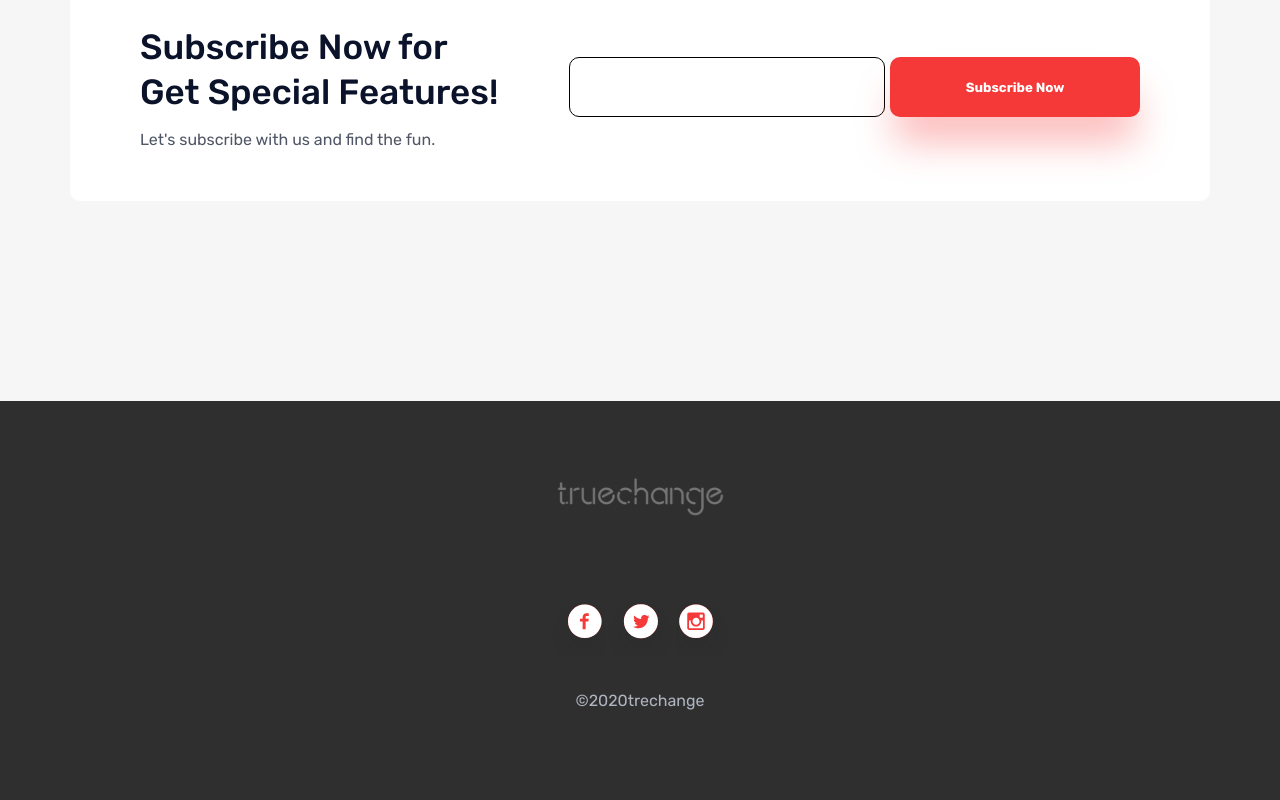
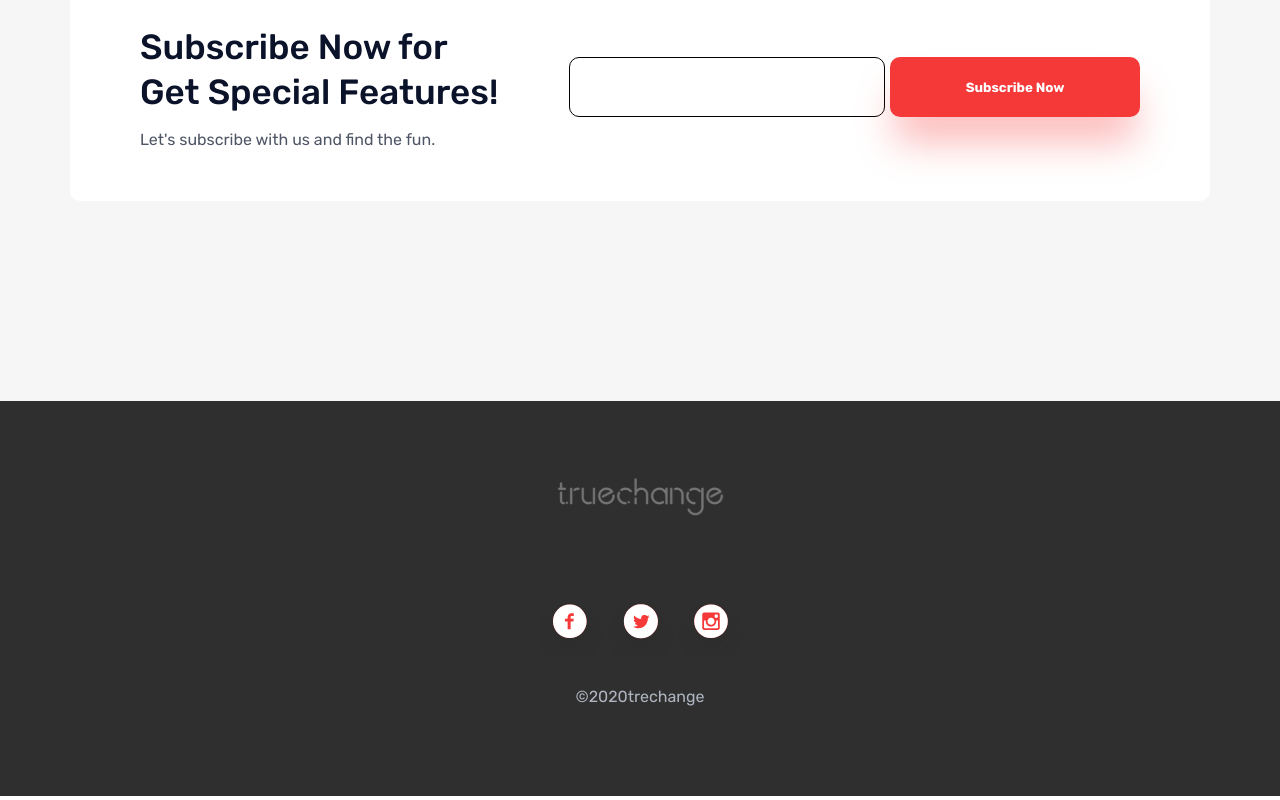
Before and after one commit to vx-charles/landing-page-react-truechange, a React (Create React App) app: page / in a window 1280 px wide. Shown: the part 2201-3001 px from the top of the page. Built offline with nearby package versions, Linux system fonts and the light colour scheme; no server answers.

Commit message:
Added link on social networks in the index.tsx file and adjusted the styles.scss

```diff
--- a/src/components/Footer/index.tsx
+++ b/src/components/Footer/index.tsx
@@ -10,9 +10,15 @@ export function Footer() {
       <div className="footer">
         <img src={logoImg} alt="True Change logo footer" />
         <div className="footer__socials">
-          <img className="footer__img" src={facebookImg} alt="Facebook icon" />
-          <img className="footer__img" src={twitterImg} alt="Twitter icon" />
-          <img className="footer__img" src={instagramImg} alt="Instagram icon" />
+          <a className="footer__link" href="/#">
+            <img className="footer__img" src={facebookImg} alt="Facebook icon" />
+          </a>
+          <a className="footer__link" href="/#">
+            <img className="footer__img" src={twitterImg} alt="Twitter icon" />
+          </a>
+          <a className="footer__link" href="/#">
+            <img className="footer__img" src={instagramImg} alt="Instagram icon" />
+          </a>
         </div>
         <div className="footer__copyright">
           ©2020trechange
--- a/src/components/Footer/styles.scss
+++ b/src/components/Footer/styles.scss
@@ -7,23 +7,24 @@ footer {
     align-items: center;
     max-width: 1140px;
     margin: 0 auto;
-    padding: 70px 15px 90px;
+    padding: 70px 25px 90px;
 
     &__socials {
       margin: 70px 0 30px;
+      display: flex;
     }
 
-    &__img:first-child {
-      object-position: 15px;
-    }
+    &__link {
+      display: flex;
+      transition: filter 0.2s;
 
-    &__img:last-child {
-      object-position: -15px
+      &:hover {
+        filter: brightness(.8);
+      }
     }
 
     &__copyright {
       color: var(--text-footer);
     }
   }
-
 }
```
